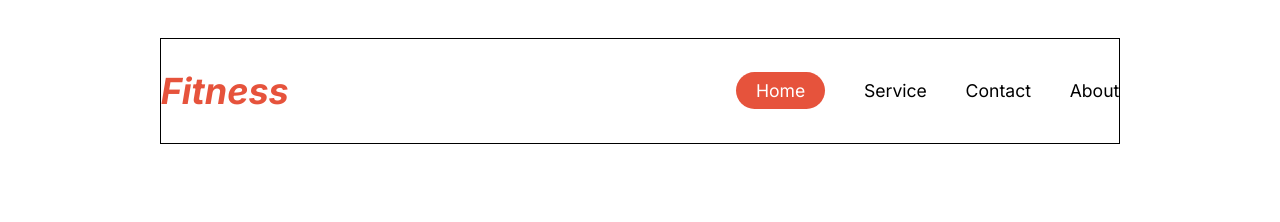
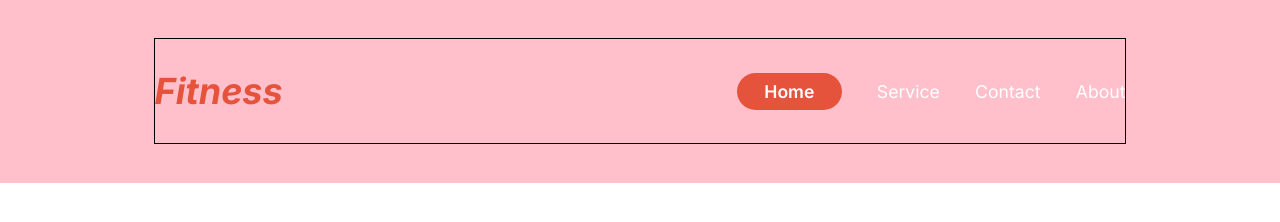
Before and after one commit to tanvirul-islam-rifat/Assignment-2, a plain HTML site: page index.html in a window 1280 px wide. Drawn offline with Linux system fonts and the light colour scheme.

Commit message:
nav bar done

```diff
--- a/index.html
+++ b/index.html
@@ -5,20 +5,24 @@
     <meta name="viewport" content="width=device-width, initial-scale=1.0">
     <title>Fitness</title>
     <link rel="stylesheet" href="style.css">
+    <script src="https://kit.fontawesome.com/24dfc63812.js" crossorigin="anonymous"></script>
 </head>
 
 <body class="inter-font">
     <header class="head">
+        <div class="head-div">
         <nav class="flex nav bdr">
             <div class="fitness clr"><h1>Fitness</h1> </div>
-            <div class="flex home ">
-                <div class="org-home">Home</div>
+            <div class="flex home" id="nav-menu">
+                <div class="org-btn">Home</div>
                 <div>Service</div>
                 <div>Contact</div>
                 <div>About</div>
             </div>
+            <i class="fas fa-bars" id="menu-icon"></i>
         </nav>
 
+        </div>
     </header>
 
 
--- a/style.css
+++ b/style.css
@@ -5,7 +5,14 @@
   font-optical-sizing: auto;
   font-weight: 400;
   font-style: normal;
+  color: white;
 }
+html, body {
+    margin: 0;
+    padding: 0;
+    width: 100%;
+    height: 100%;
+  }
 
 /* Shared styles */
 .flex {
@@ -17,10 +24,17 @@
 
 
 /* Header Styles */
+.head{
+    background-color: pink;
+    margin: 0px;
+    padding:0px;
+}
 
+.head-div{
+    padding: 3% 12%;
+}
 .nav{
     justify-content:space-between;
-    margin: 3% 12%;
     padding: 0%;
     height: auto;
     align-items: center;
@@ -38,10 +52,29 @@
     width: 40%;
     height: auto;
     font-size: 1.1rem;
+    margin-right: 0%;
 }
-.org-home{
+#menu-icon{
+    display: none;
+    cursor: pointer;
+    color: white;
+}
+.org-btn{
     background-color: #E6533C;
-    padding: 8px 20px;
+    padding: 2% 7%;
     border-radius: 46px;
     color: white;
+    font-weight: 600;
 }
+
+
+
+@media screen and (max-width: 576px){
+    #nav-menu {
+        display: none;
+    }
+    #menu-icon{
+        display: block;
+    }
+
+}
```
